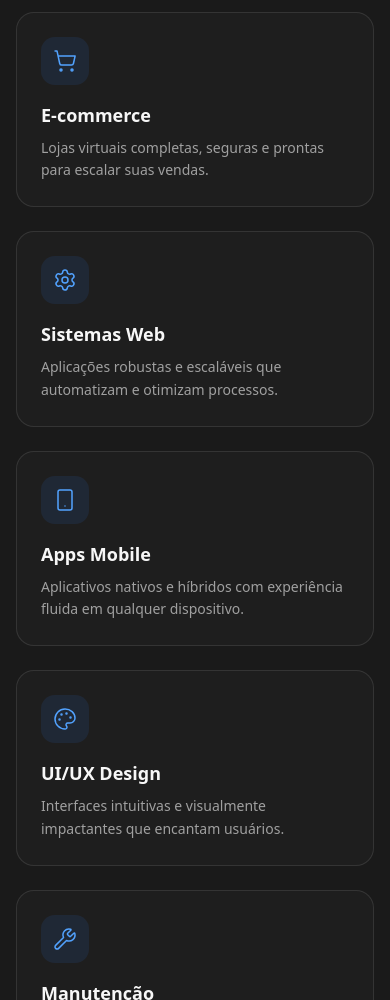
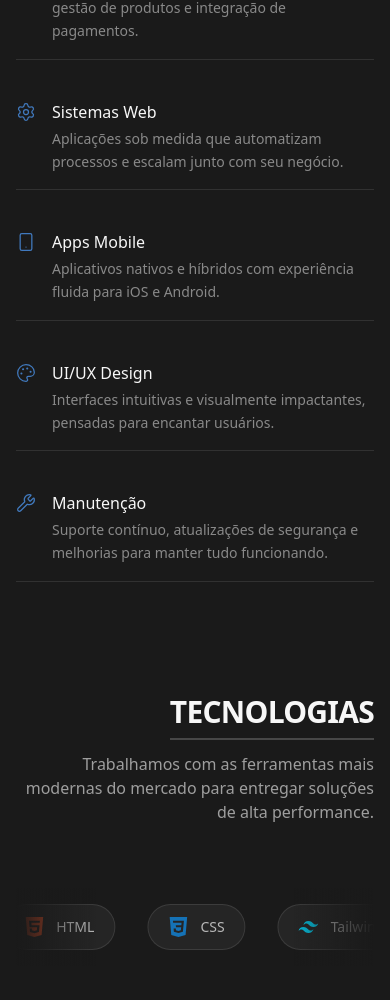
Before and after one commit to 21lucasbarros/vpotech, a Next.js app: page / in a window 390 px wide. Shown: the part 1628-2628 px from the top of the page. Built offline with nearby package versions, Linux system fonts and the light colour scheme.

Commit message:
feat: refatoracao dos componentes ProjectCard, Services e Stacks com melhorias de estilo e animacoes, alem de atualizacao de URLs nos projetos.

```diff
--- a/src/components/project-card.tsx
+++ b/src/components/project-card.tsx
@@ -1,12 +1,5 @@
 import * as React from "react";
-import {
-  Card,
-  CardContent,
-  CardDescription,
-  CardHeader,
-  CardTitle,
-} from "./ui/card";
-import { ArrowRight } from "lucide-react";
+import { ArrowUpRight } from "lucide-react";
 
 interface Project {
   title: string;
@@ -26,46 +19,40 @@ interface ProjectCardProps extends React.HTMLAttributes<HTMLDivElement> {
 const ProjectCard = React.forwardRef<HTMLDivElement, ProjectCardProps>(
   ({ project, ...props }, ref) => {
     return (
-      <Card
+      <div
         ref={ref}
-        className="bg-[#f7f7f7] border-0 w-full max-w-4xl hover:bg-white transition-all duration-300 cursor-pointer overflow-hidden rounded-2xl p-0"
+        className="group flex items-center gap-6 py-6 border-b border-[#f7f7f7]/10 cursor-pointer max-w-3xl"
         {...props}
       >
-        <div className="flex flex-col md:flex-row gap-0 h-full">
-          <div className="w-full md:w-80 h-48 md:h-auto shrink-0">
+        <div className="relative w-96 h-56 rounded-xl overflow-hidden shrink-0">
           {project.image ? (
             <img
               src={project.image}
               alt={project.title}
-                className="w-full h-full object-cover"
+              className="w-full h-full object-cover transition-transform duration-500 group-hover:scale-105"
             />
           ) : (
-              <div className="w-full h-full bg-linear-to-br from-blue-400 to-blue-600 flex items-center justify-center">
-                <div className="text-white/30 text-6xl font-bold">
+            <div className="w-full h-full bg-linear-to-br from-blue-500/30 to-blue-600/30 flex items-center justify-center">
+              <span className="text-[#f7f7f7]/30 text-2xl font-semibold">
                 {project.title.charAt(0)}
-                </div>
+              </span>
             </div>
           )}
         </div>
 
-          <div className="flex-1 p-4 sm:p-6 flex flex-col justify-center">
-            <CardHeader className="p-0 pb-2">
-              <CardTitle className="text-base sm:text-lg text-zinc-900 font-semibold leading-tight">
+        <div className="flex-1 min-w-0">
+          <h3 className="text-lg font-medium text-[#f7f7f7] group-hover:text-blue-400 transition-colors mb-1">
             {project.title}
-              </CardTitle>
-              <CardDescription className="text-zinc-600 text-xs sm:text-sm leading-relaxed mt-1.5 line-clamp-2 sm:line-clamp-3">
+          </h3>
+          <p className="text-sm text-[#f7f7f7]/40 mb-3">
             {project.description}
-              </CardDescription>
-            </CardHeader>
-            <CardContent className="p-0 pt-3">
-              <div className="group/link flex items-center gap-2 text-zinc-900 font-medium text-xs sm:text-sm transition-all">
-                Ver mais sobre
-                <ArrowRight className="w-3 h-3 sm:w-4 sm:h-4 group-hover/link:translate-x-1 transition-transform" />
-              </div>
-            </CardContent>
+          </p>
+          <span className="inline-flex items-center gap-1.5 text-xs text-[#f7f7f7]/30 group-hover:text-blue-400 transition-colors">
+            Ver detalhes
+            <ArrowUpRight className="w-3 h-3" strokeWidth={1.5} />
+          </span>
         </div>
       </div>
-      </Card>
     );
   }
 );
--- a/src/components/services.tsx
+++ b/src/components/services.tsx
@@ -15,37 +15,37 @@ const services = [
     icon: Globe,
     title: "Landing Pages",
     description:
-      "Páginas de alta conversão, otimizadas para transformar visitantes em clientes.",
+      "Páginas otimizadas para conversão, com design estratégico e performance de alto nível.",
   },
   {
     icon: ShoppingCart,
     title: "E-commerce",
     description:
-      "Lojas virtuais completas, seguras e prontas para escalar suas vendas.",
+      "Lojas virtuais completas com checkout seguro, gestão de produtos e integração de pagamentos.",
   },
   {
     icon: Settings,
     title: "Sistemas Web",
     description:
-      "Aplicações robustas e escaláveis que automatizam e otimizam processos.",
+      "Aplicações sob medida que automatizam processos e escalam junto com seu negócio.",
   },
   {
     icon: Smartphone,
     title: "Apps Mobile",
     description:
-      "Aplicativos nativos e híbridos com experiência fluida em qualquer dispositivo.",
+      "Aplicativos nativos e híbridos com experiência fluida para iOS e Android.",
   },
   {
     icon: Palette,
     title: "UI/UX Design",
     description:
-      "Interfaces intuitivas e visualmente impactantes que encantam usuários.",
+      "Interfaces intuitivas e visualmente impactantes, pensadas para encantar usuários.",
   },
   {
     icon: Wrench,
     title: "Manutenção",
     description:
-      "Suporte contínuo e atualizações para manter seu produto sempre no ar.",
+      "Suporte contínuo, atualizações de segurança e melhorias para manter tudo funcionando.",
   },
 ];
 
@@ -60,37 +60,38 @@ export default function Services() {
         whileInView={{ opacity: 1, y: 0 }}
         transition={{ duration: 0.6 }}
         viewport={{ once: true }}
+        className="mb-10"
       >
         <h2 className="text-3xl sm:text-4xl md:text-5xl font-semibold text-[#f7f7f7] mb-3 sm:mb-4 tracking-tight uppercase border-b-2 border-[#f7f7f7]/20 pb-2 sm:pb-3 inline-block">
           Serviços
         </h2>
-        <p className="text-base sm:text-lg text-[#f7f7f7]/60 mb-8 sm:mb-12 max-w-2xl">
+        <p className="text-base sm:text-lg text-[#f7f7f7]/60 max-w-2xl">
           Soluções sob medida para cada desafio do seu negócio.
         </p>
       </motion.div>
 
-      <div className="grid grid-cols-1 sm:grid-cols-2 lg:grid-cols-3 gap-6">
+      <div className="grid grid-cols-1 sm:grid-cols-2 lg:grid-cols-3 gap-x-12 gap-y-6 max-w-5xl">
         {services.map((service, index) => (
           <motion.div
             key={service.title}
-            initial={{ opacity: 0, y: 20 }}
+            initial={{ opacity: 0, y: 15 }}
             whileInView={{ opacity: 1, y: 0 }}
-            transition={{ duration: 0.5, delay: index * 0.1 }}
+            transition={{ duration: 0.4, delay: index * 0.05 }}
             viewport={{ once: true }}
-            className="group p-6 rounded-2xl border border-[#f7f7f7]/10 bg-[#f7f7f7]/2 hover:border-blue-500/30 hover:bg-blue-500/5 transition-all duration-300"
+            className="group flex items-start gap-4 py-4 border-b border-[#f7f7f7]/10"
           >
-            <div className="mb-4 p-3 rounded-xl bg-blue-500/10 w-fit">
             <service.icon
-                className="w-6 h-6 text-blue-400"
+              className="w-5 h-5 text-blue-400/70 mt-0.5 group-hover:text-blue-400 transition-colors shrink-0"
               strokeWidth={1.5}
             />
-            </div>
-            <h3 className="text-lg font-semibold text-[#f7f7f7] mb-2 group-hover:text-blue-400 transition-colors">
+            <div>
+              <h3 className="text-base font-medium text-[#f7f7f7] mb-1 group-hover:text-blue-400 transition-colors">
                 {service.title}
               </h3>
-            <p className="text-sm text-[#f7f7f7]/60 leading-relaxed">
+              <p className="text-sm text-[#f7f7f7]/50 leading-relaxed">
                 {service.description}
               </p>
+            </div>
           </motion.div>
         ))}
       </div>
--- a/src/components/stacks.tsx
+++ b/src/components/stacks.tsx
@@ -81,16 +81,14 @@ export default function Stacks() {
           <div className="absolute right-0 top-0 bottom-0 w-20 bg-linear-to-l from-[#1a1a1a] to-transparent z-10 pointer-events-none" />
 
           <div className="flex overflow-hidden">
-            <motion.div
-              className="flex gap-8 py-4"
-              animate={{ x: ["0%", "-50%"] }}
-              transition={{
-                duration: 25,
-                repeat: Infinity,
-                ease: "linear",
+            <div
+              className="flex gap-8 py-4 animate-scroll"
+              style={{
+                animation: "scroll 30s linear infinite",
               }}
             >
-              {[...allStacks, ...allStacks].map((stack, index) => (
+              {[...allStacks, ...allStacks, ...allStacks].map(
+                (stack, index) => (
                   <div
                     key={`${stack.name}-${index}`}
                     className="flex items-center gap-3 px-5 py-3 bg-[#f7f7f7]/5 border border-[#f7f7f7]/10 rounded-full whitespace-nowrap hover:border-[#f7f7f7]/20 transition-colors"
@@ -103,8 +101,19 @@ export default function Stacks() {
                       {stack.name}
                     </span>
                   </div>
-              ))}
-            </motion.div>
+                )
+              )}
+            </div>
+            <style jsx>{`
+              @keyframes scroll {
+                0% {
+                  transform: translateX(0);
+                }
+                100% {
+                  transform: translateX(-33.333%);
+                }
+              }
+            `}</style>
           </div>
         </div>
 
--- a/src/data/projects.ts
+++ b/src/data/projects.ts
@@ -16,8 +16,7 @@ export const projects = [
       "Nodemailer",
     ],
     image: "/imagem/projetos/bricks.png",
-    projectUrl: "https://bricks-ecommerce.vercel.app",
-    githubUrl: "https://github.com/vpotech/bricks-ecommerce",
+    projectUrl: "https://oficialbricks.com.br",
   },
   {
     title: "Validy - Sistema de Certificados Digitais",
@@ -47,7 +46,7 @@ export const projects = [
       "Zod",
     ],
     image: "/imagem/projetos/api.png",
-    githubUrl: "https://github.com/vpotech/validy-api",
+    githubUrl: "https://github.com/21lucasbarros/validy-api",
   },
   {
     title: "R&A Comunicação Visual",
@@ -63,7 +62,6 @@ export const projects = [
       "Zod",
     ],
     image: "/imagem/projetos/ra-comunicacao.png",
-    projectUrl: "https://ra-comunicacao.com.br",
-    githubUrl: "https://github.com/vpotech/ra-comunicacao",
+    projectUrl: "https://projeto-ilha-outdoor.vercel.app/",
   },
 ];
```
Lines whose indentation alone changed are shown as unchanged.
